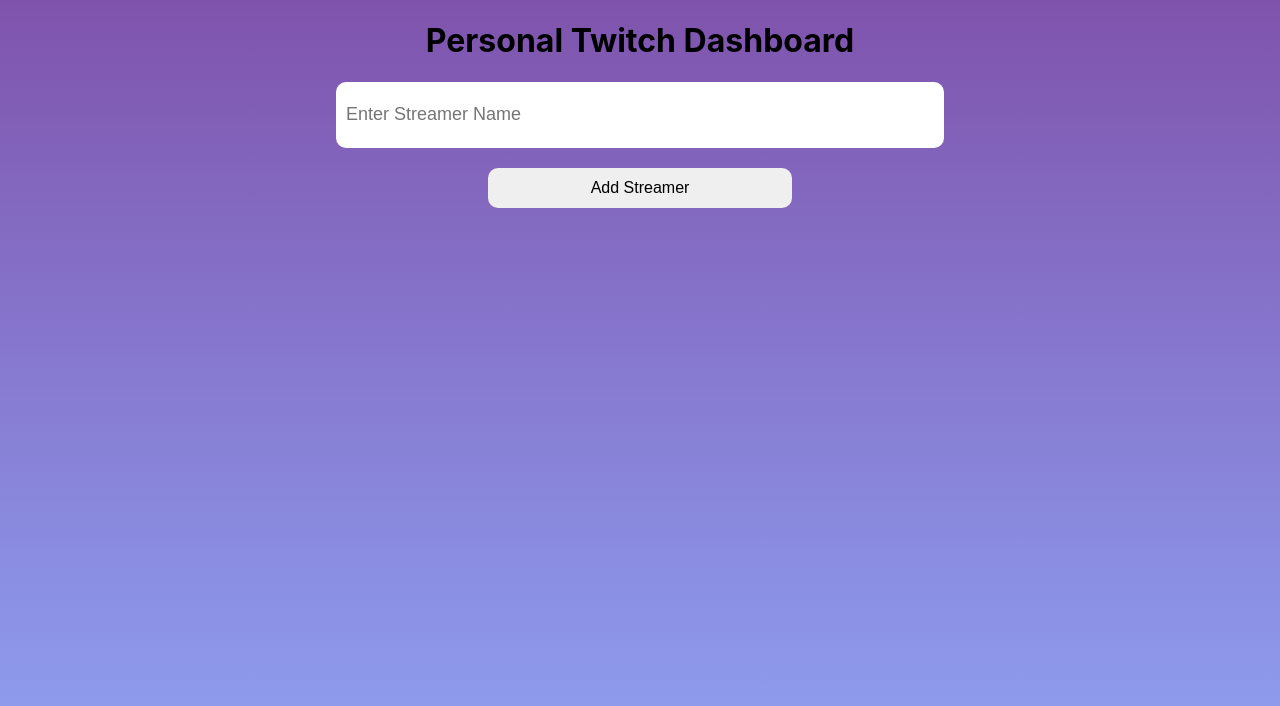
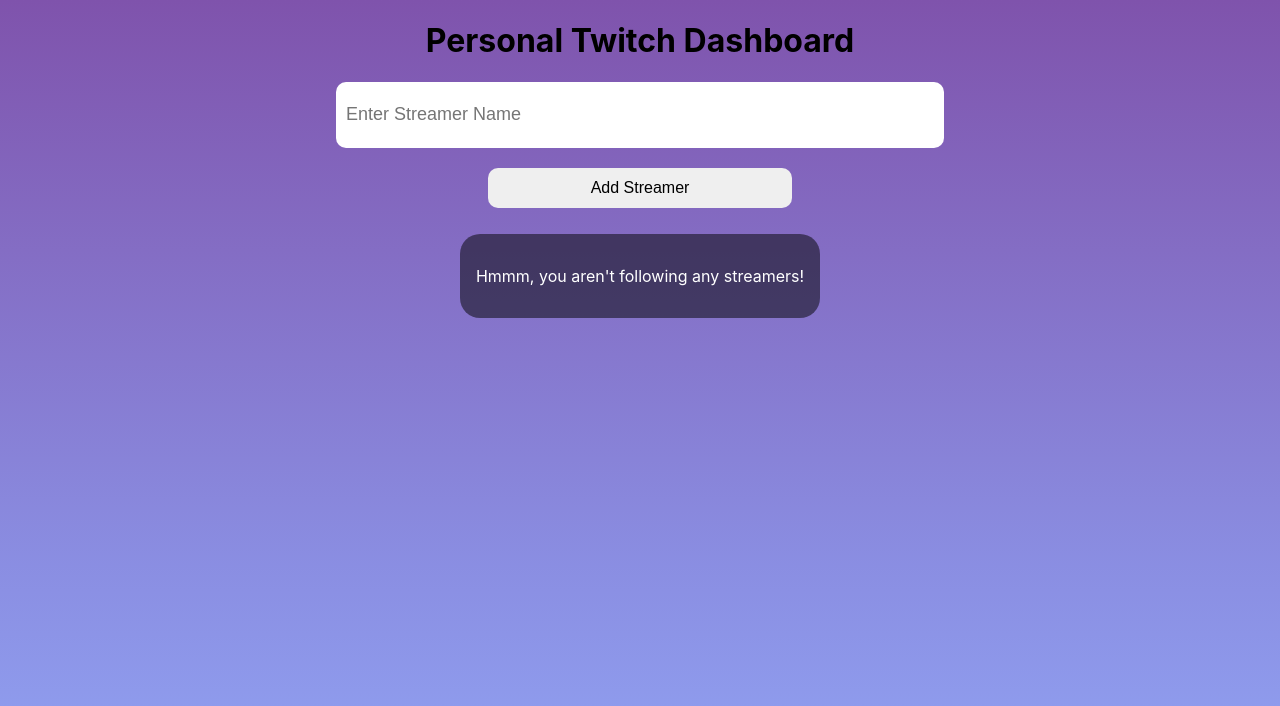
Before and after one commit to smolnate/PersonalTwitchDashboard, a Next.js app: page / in a window 1280 px wide. Shown: the top 706 px of the page. Built offline with nearby package versions, Linux system fonts and the light colour scheme.

Commit message:
adding style for empty state

```diff
--- a/components/StreamerGrid/StreamerGrid.js
+++ b/components/StreamerGrid/StreamerGrid.js
@@ -4,7 +4,8 @@
 import Image from 'next/image'
 
 const StreamerGrid = ({ channels, setChannels }) => {
-    //Render Method
+
+  //Render Methods
   const renderGridItem = channel => (
     <div key={channel.id} className={styles.gridItem}>
       <Image width='100px' height='100px' src={channel.thumbnail_url} />
@@ -18,16 +19,25 @@
       </div>
     </div>
   )
-    //Actions
+
+  const renderNoItems = () => (
+    <div className={styles.gridNoItems}>
+      <p>Hmmm, you aren't following any streamers!</p>
+    </div>
+  )
+
+  //Actions
   const removeChannelAction = channelId => () => {
     console.log("removing channel...")
     setChannels(channels.filter(channel => channel.id != channelId))
   }
 
+
   return (
     <div>
       <p style={{padding: "10px"}}>
-      {channels.map(renderGridItem)}
+      {channels.length > 0 &&channels.map(renderGridItem)}
+      {channels.length == 0 && renderNoItems()}
       </p>
     </div>
   )
--- a/styles/StreamerGrid.module.css
+++ b/styles/StreamerGrid.module.css
@@ -64,3 +64,15 @@
 .gridItem p {
   margin: 0;
 }
+
+.gridNoItems {
+  display: flex;
+  align-items: center;
+  justify-content: center;
+  max-height: 10%;
+  background-color: #00000080;
+  color: white;
+  border-radius: 20px;
+  padding: 1em;
+  margin: 0 auto;
+}
```
